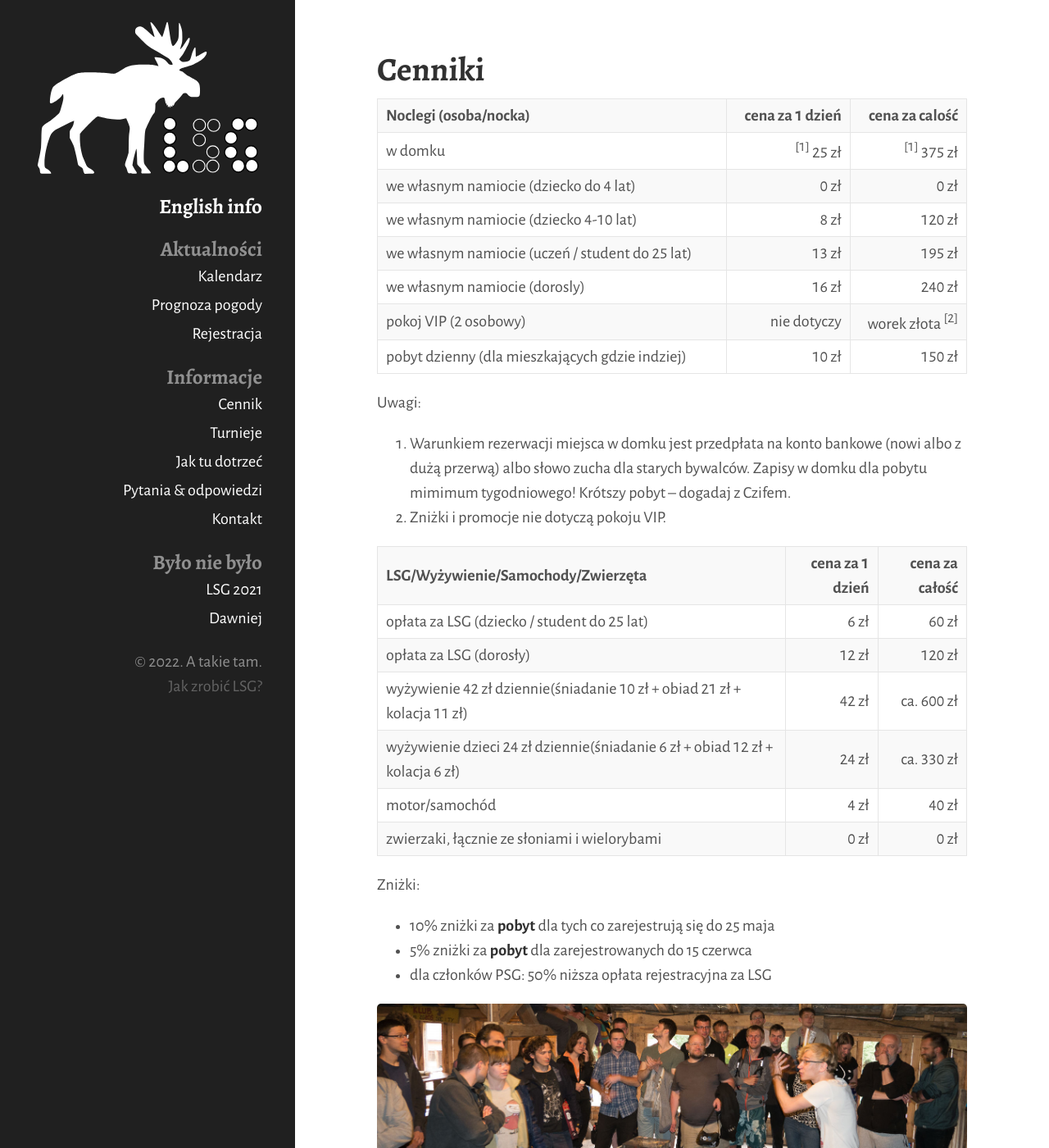
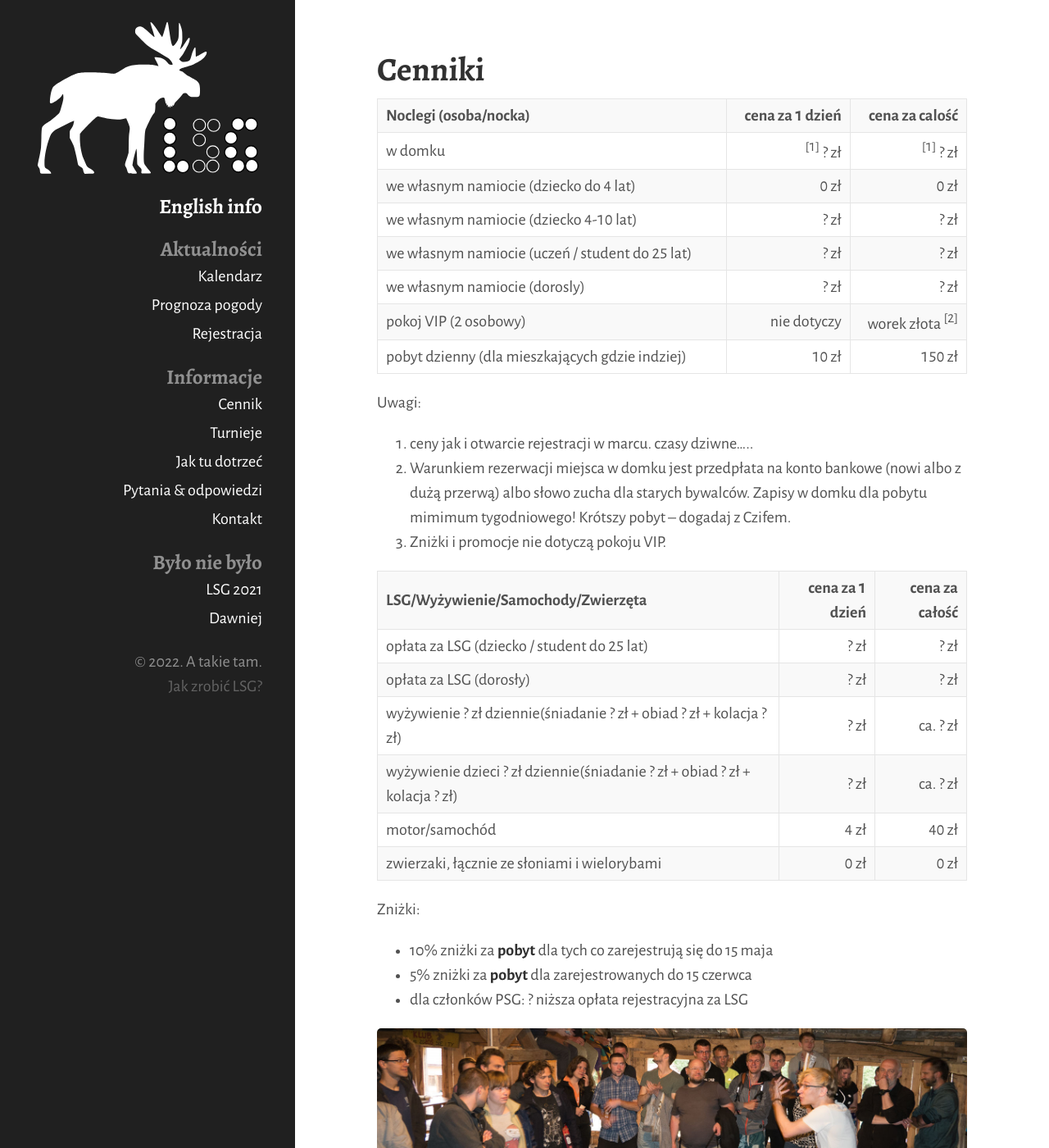
Before and after one commit to tasuki/lsg, a Jekyll site: the page built from cennik.md, in a window 1280 px wide and 1400 px high. Shown: the whole window at 82% size. Built offline with Jekyll 4.4.1, drawn with Linux system fonts in a browser that asks for light colours; nearby versions of some CDN libraries.

Commit message:
Update cennik.md

```diff
--- a/cennik.md
+++ b/cennik.md
@@ -15,8 +15,8 @@ title: Cennik
 
 <tr>
 <td>w domku</td>
-<td class="right"><sup>[1]</sup> 25 zł</td>
-<td class="right"><sup>[1]</sup> 375 zł</td>
+<td class="right"><sup>[1]</sup> ? zł</td>
+<td class="right"><sup>[1]</sup> ? zł</td>
 </tr>
 
 <tr>
@@ -27,20 +27,20 @@ title: Cennik
 
 <tr>
 <td> we własnym namiocie (dziecko 4-10 lat)</td>
-<td class="right">8 zł</td>
-<td class="right">120 zł</td>
+<td class="right">? zł</td>
+<td class="right">? zł</td>
 </tr>
 
 <tr>
 <td> we własnym namiocie (uczeń / student do 25 lat)</td>
-<td class="right">13 zł</td>
-<td class="right">195 zł</td>
+<td class="right">? zł</td>
+<td class="right">? zł</td>
 </tr>
 
 <tr>
 <td>we własnym namiocie (dorosly)</td>
-<td class="right">16 zł</td>
-<td class="right">240 zł</td>
+<td class="right">? zł</td>
+<td class="right">? zł</td>
 </tr>
 
 <tr>
@@ -58,7 +58,7 @@ title: Cennik
 </table>
 
 Uwagi:
-
+0. ceny jak i otwarcie rejestracji w marcu. czasy dziwne.....
 1. Warunkiem rezerwacji miejsca w domku jest przedpłata na konto bankowe (nowi albo z dużą przerwą) albo słowo zucha dla starych bywalców. Zapisy w domku dla pobytu mimimum tygodniowego! Krótszy pobyt -- dogadaj z Czifem.
 2. Zniżki i promocje nie dotyczą pokoju VIP.
 
@@ -72,26 +72,26 @@ Uwagi:
 
 <tr>
 <td>opłata za LSG (dziecko / student do 25 lat)</td>
-<td class="right">6 zł</td>
-<td class="right">60 zł</td>
+<td class="right">? zł</td>
+<td class="right">? zł</td>
 </tr>
 
 <tr>
 <td>opłata za LSG (dorosły)</td>
-<td class="right">12 zł</td>
-<td class="right">120 zł</td>
+<td class="right">? zł</td>
+<td class="right">? zł</td>
 </tr>
 
 <tr>
-<td>wyżywienie 42 zł dziennie(śniadanie 10 zł + obiad 21 zł + kolacja 11 zł)</td>
-<td class="right">42 zł</td>
-<td class="right">ca. 600 zł </td>
+<td>wyżywienie ? zł dziennie(śniadanie ? zł + obiad ? zł + kolacja ? zł)</td>
+<td class="right">? zł</td>
+<td class="right">ca. ? zł </td>
 
 </tr>
 <tr>
-<td>wyżywienie dzieci  24 zł dziennie(śniadanie 6 zł + obiad  12 zł + kolacja 6 zł)</td>
-<td class="right">24 zł</td>
-<td class="right">ca. 330 zł </td>
+<td>wyżywienie dzieci  ? zł dziennie(śniadanie ? zł + obiad  ? zł + kolacja ? zł)</td>
+<td class="right">? zł</td>
+<td class="right">ca. ? zł </td>
 
 </tr>
 
@@ -110,8 +110,8 @@ Uwagi:
 </table>
 
 Zniżki:
-- 10% zniżki za **pobyt** dla tych co zarejestrują się do 25 maja
+- 10% zniżki za **pobyt** dla tych co zarejestrują się do 15 maja
 - 5% zniżki za **pobyt** dla zarejestrowanych do 15 czerwca
-- dla członków PSG: 50% niższa opłata rejestracyjna za LSG
+- dla członków PSG: ? niższa opłata rejestracyjna za LSG
 
 ![licytacja](/public/licytacja.jpg)
```
